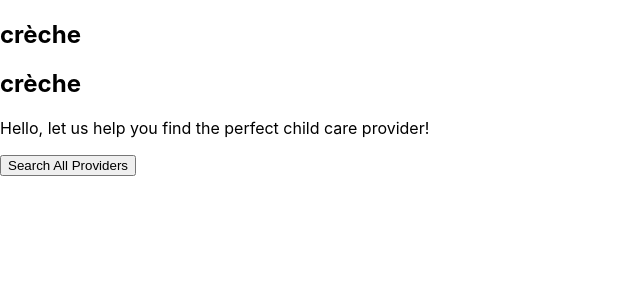
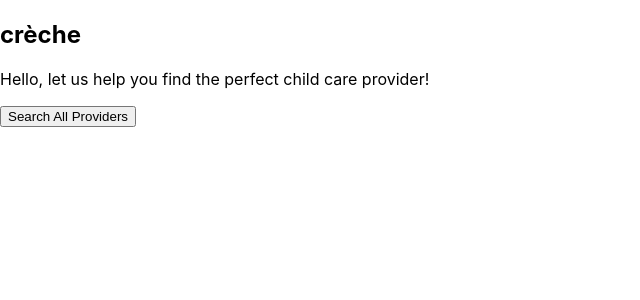
Before and after one commit to dtracydepp/creche, a React (Create React App) app: page / in a window 1280 px wide. Shown: the top 300 px of the page, without its empty margins (0-640 px from the left). Built offline with nearby package versions, Linux system fonts and the light colour scheme; sample sign-in values are in the browser's storage.

Commit message:
changed header

```diff
--- a/src/button/SearchAllButton.js
+++ b/src/button/SearchAllButton.js
@@ -4,7 +4,7 @@ import "../button/SearchAllButton.css"
 export const SearchAll = (props) => {
     return (
         <>
-            <h2>crèche</h2>
+
             <p>Hello, let us help you find the perfect child care provider!</p>
             <button onClick={() => props.history.push("/allproviders")}>
                 Search All Providers
```
